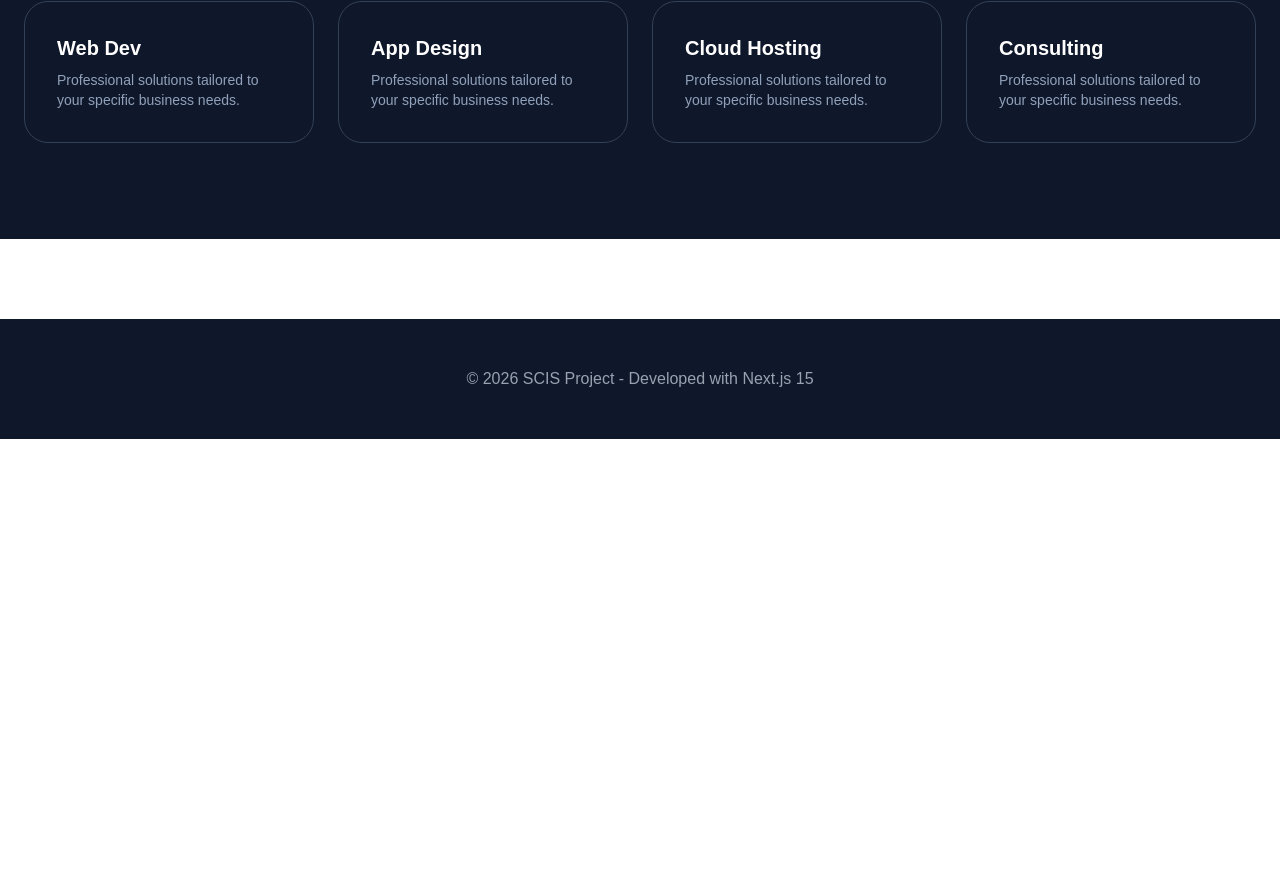
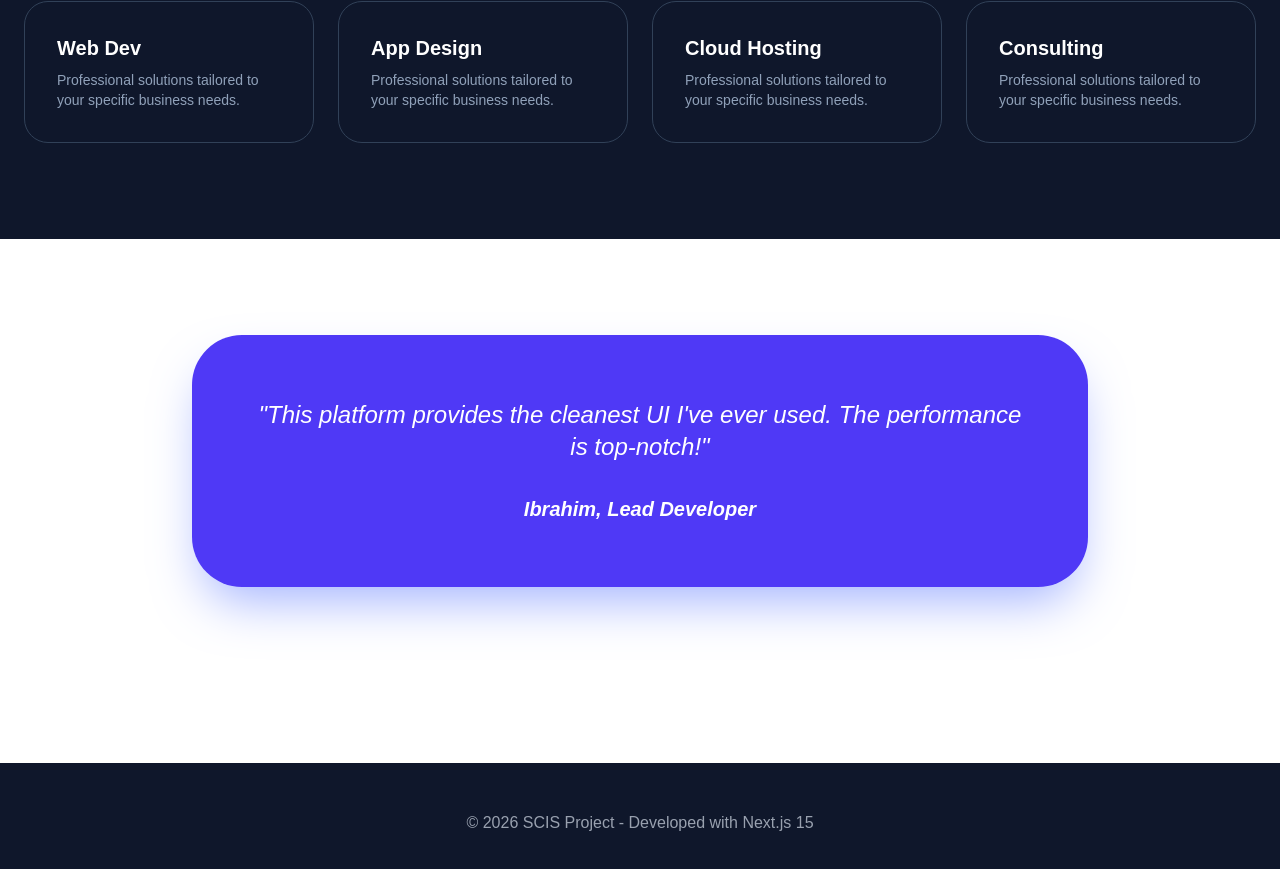
Before and after one commit to ibrahimvau5518/my-react-app, a Next.js app: page / in a window 1280 px wide. Shown: the part 2388-3257 px from the top of the page. Before the commit the page ends 2827 px from the top, so only its background shows below. Built offline with nearby package versions, Linux system fonts and the light colour scheme.

Commit message:
added testimonial section

```diff
--- a/app/page.tsx
+++ b/app/page.tsx
@@ -123,6 +123,19 @@ export default function LandingPage() {
           </div>
         </div>
       </section>
+
+      {/* 6. Testimonial */}
+      <section className="py-24 px-6">
+        <div className="max-w-4xl mx-auto text-center bg-indigo-600 p-16 rounded-[50px] text-white shadow-2xl shadow-indigo-300">
+          <p className="text-2xl font-medium italic mb-8">
+            "This platform provides the cleanest UI I've ever used. The
+            performance is top-notch!"
+          </p>
+          <h5 className="text-xl font-bold italic">Ibrahim, Lead Developer</h5>
+        </div>
+      </section>
+
+
     </main>
   );
 }
```
